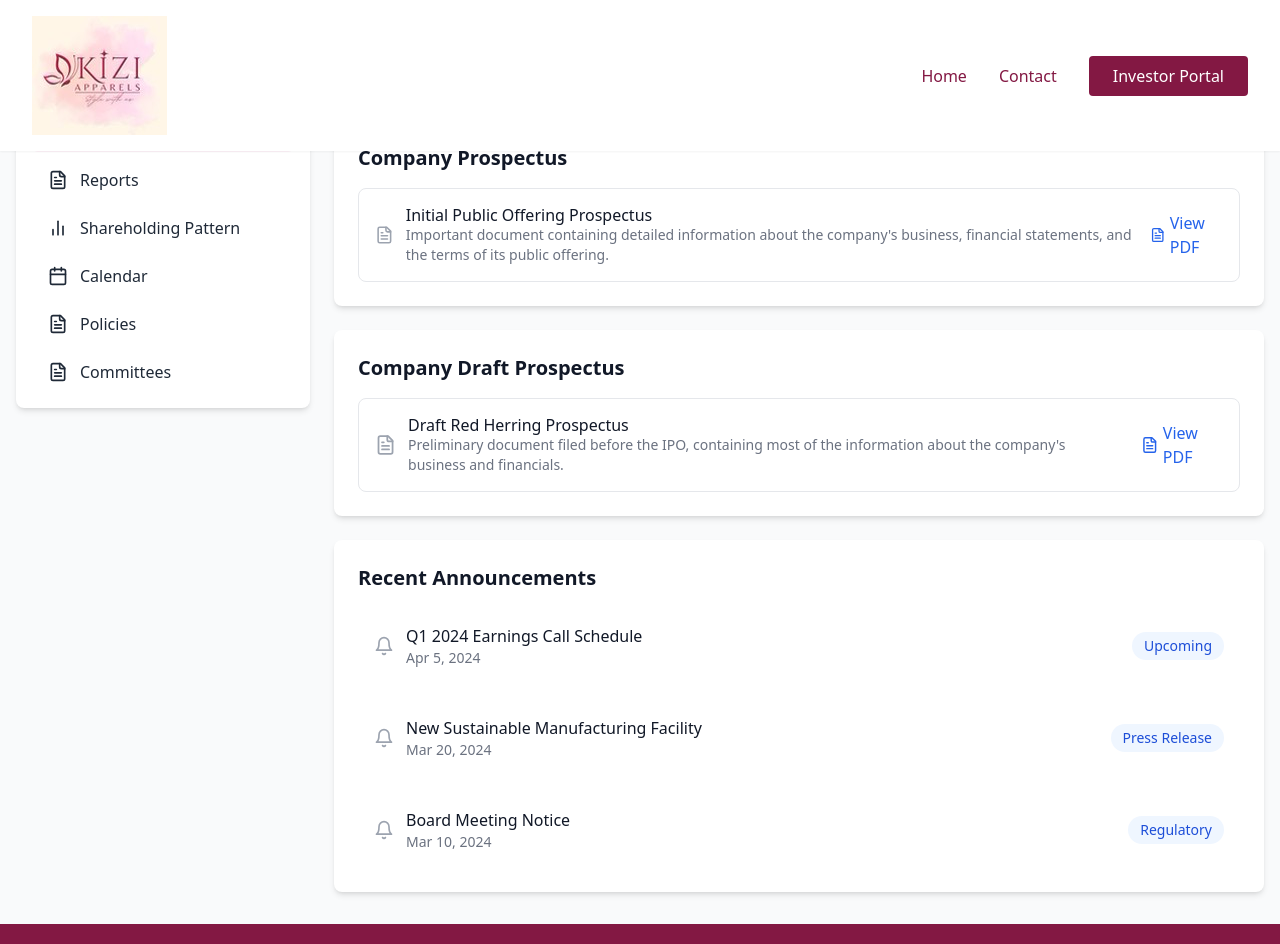
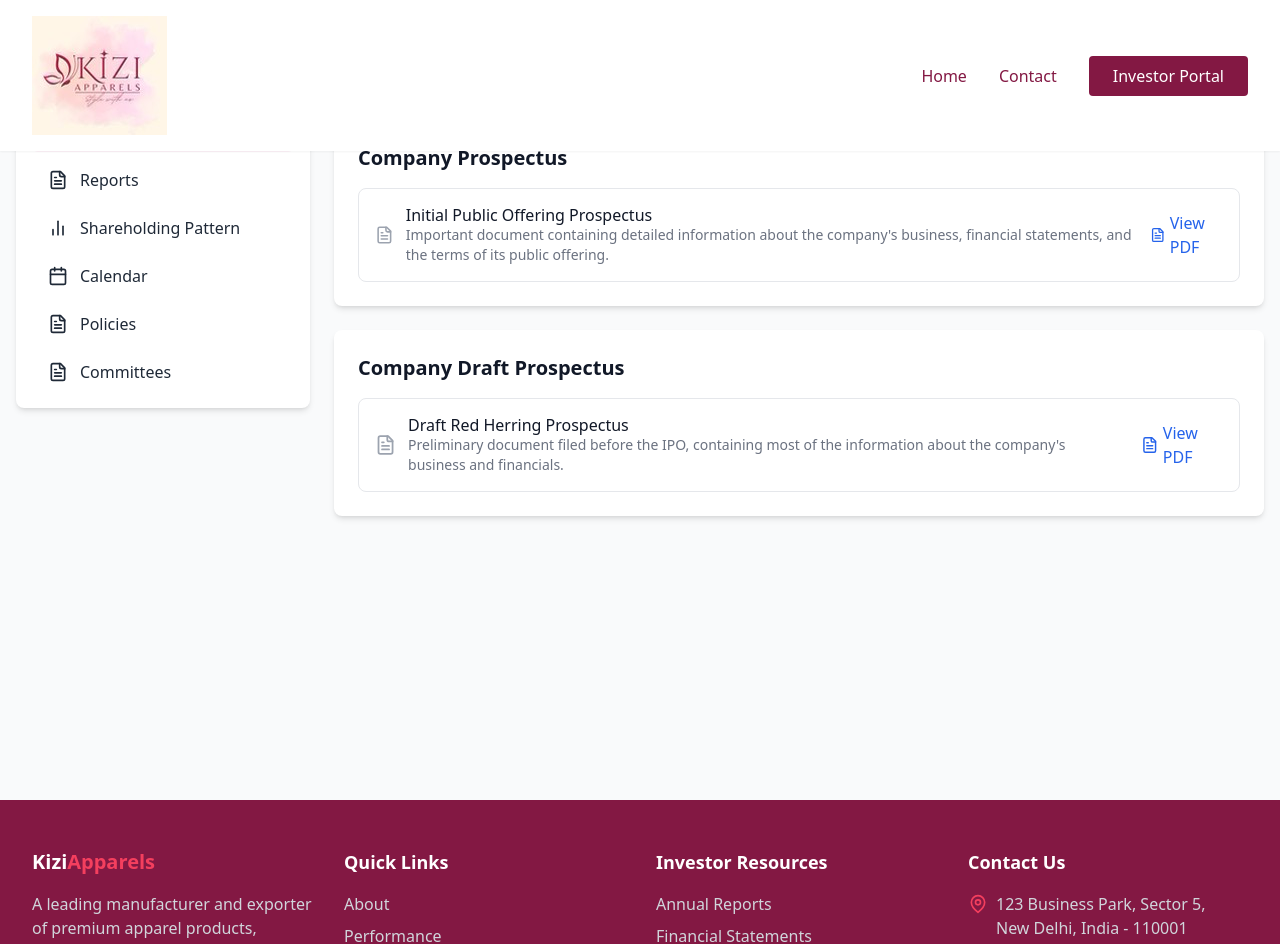
Before and after one commit to King-Auther/Kizi_website, a React (Vite) app: page /investor-portal in a window 1280 px wide. Shown: the top 944 px of the page. Built offline with nearby package versions, Linux system fonts and the light colour scheme.

Commit message:
Remove recent announcements section from investor portal

```diff
--- a/src/pages/InvestorPortal.tsx
+++ b/src/pages/InvestorPortal.tsx
@@ -384,27 +384,6 @@ const InvestorPortal: React.FC = () => {
                           <span>View PDF</span>
                         </a>
                       </div>
-                    </div>
-                  </div>
-                </div>
-                <div className="bg-white rounded-lg shadow-md">
-                  <div className="p-6">
-                    <h2 className="text-xl font-semibold text-gray-900 mb-4">Recent Announcements</h2>
-                    <div className="space-y-4">
-                      {announcements.map((announcement, index) => (
-                        <div key={index} className="flex items-center justify-between p-4 hover:bg-gray-50 rounded-lg">
-                          <div className="flex items-center">
-                            <Bell className="h-5 w-5 text-gray-400 mr-3" />
-                            <div>
-                              <p className="font-medium text-gray-900">{announcement.title}</p>
-                              <p className="text-sm text-gray-500">{announcement.date}</p>
-                            </div>
-                          </div>
-                          <span className="text-sm px-3 py-1 rounded-full bg-blue-50 text-blue-700">
-                            {announcement.type}
-                          </span>
-                        </div>
-                      ))}
                     </div>
                   </div>
                 </div>
```
